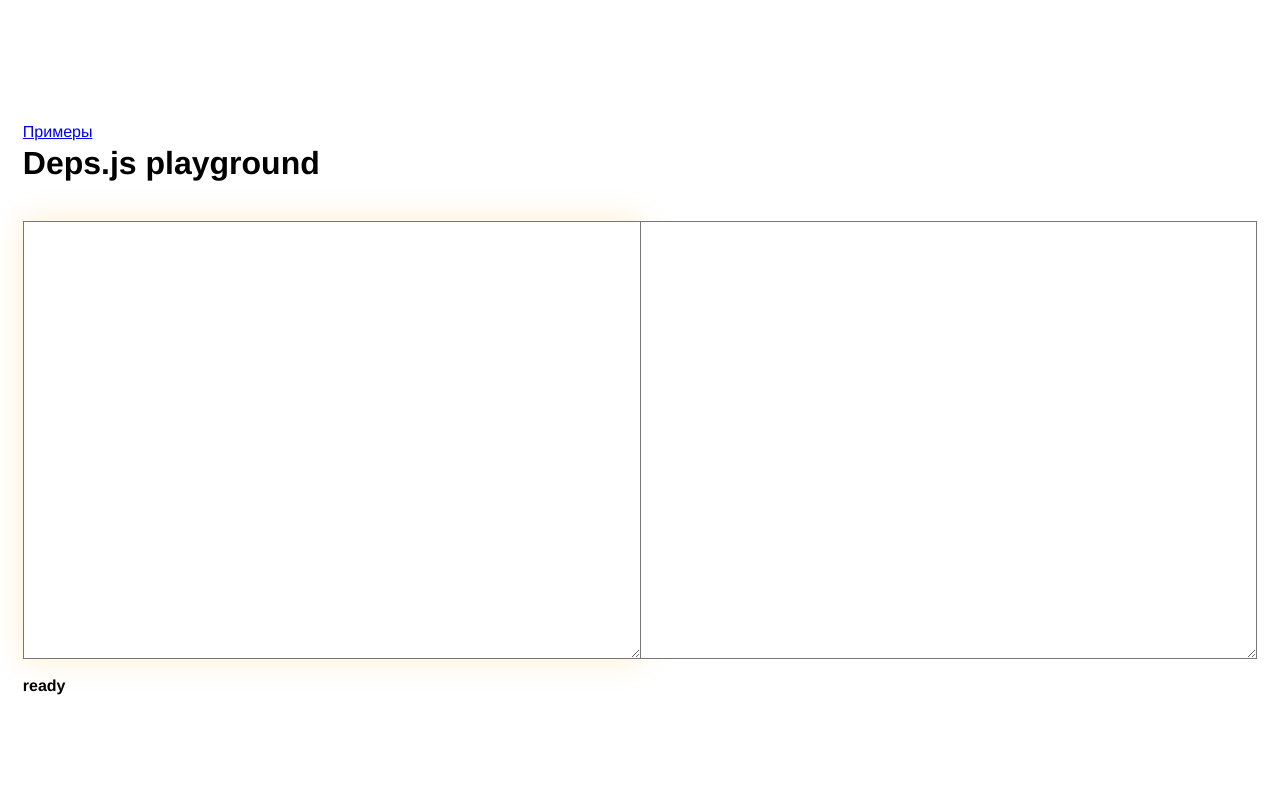
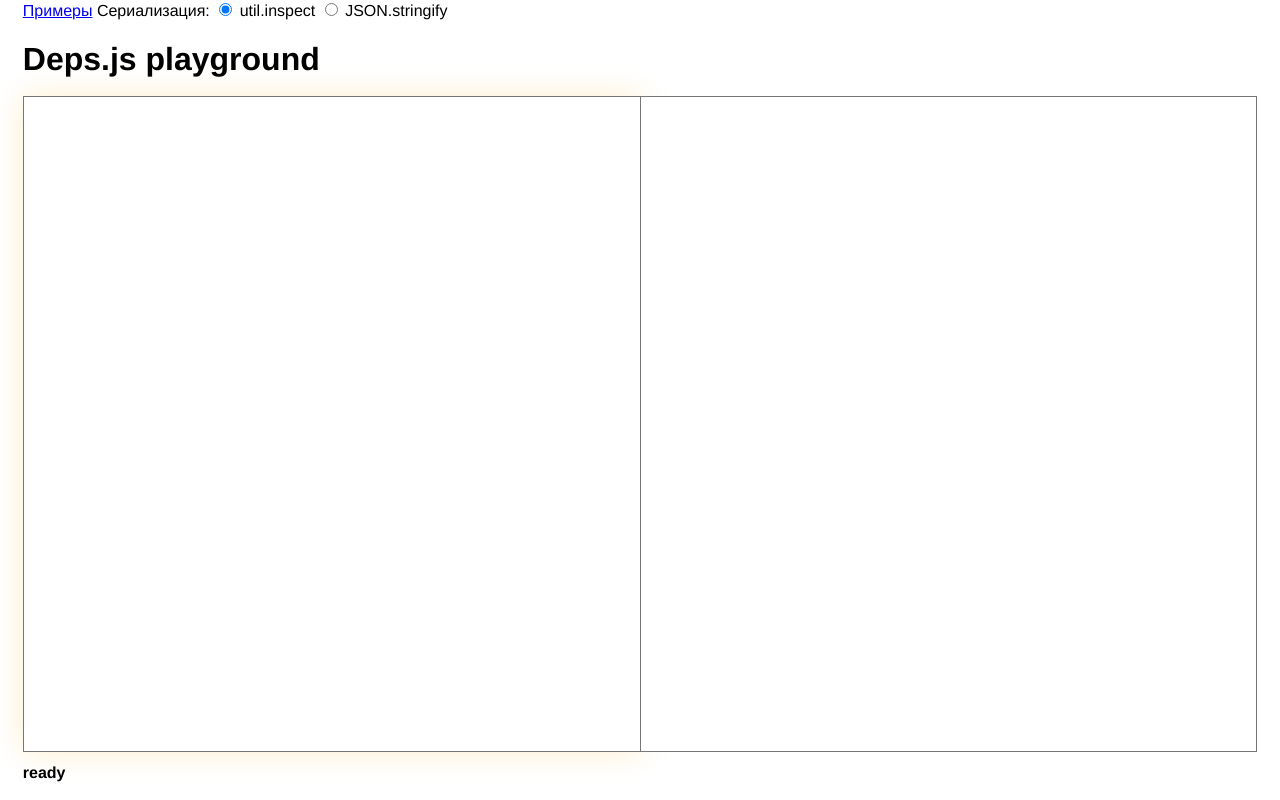
Before and after one commit to bem-kit/deps-demo, a website with bundled scripts: page index.html in a window 1280 px wide. Built offline with nearby package versions, Linux system fonts and the light colour scheme.

Commit message:
Добавил выбор сериализации без кавычек

```diff
--- a/index.html
+++ b/index.html
@@ -34,21 +34,24 @@
     }
 
     body > * {
-        margin-top: calc(10px + 1vh);
+        margin-bottom: calc(10px + 1vh);
     }
 
     main {
         display: flex;
+        height: 100%;
+        padding-bottom: 2em;
     }
 
     textarea {
         flex-basis: 50%;
-        height: 50vh;
+        height: 100%;
         padding: 1em;
 
         letter-spacing: .1em;
         font-family: Consolas, Monaco, 'Source Code Pro', 'Roboto Mono', 'Droid Sans Mono', 'Courier New', Courier, monospace;
         font-size: 18px;
+        resize: none;
     }
 
     textarea + textarea {
@@ -58,6 +61,10 @@
     textarea:focus {
         outline: none;
         box-shadow: 0 0 30px rgba(255, 165, 0, 0.2);
+    }
+
+    h1 {
+        margin-bottom: 0;
     }
 
     .status {
@@ -78,7 +85,7 @@
         background: rgba(255, 173, 47, 0.01);
     }
 
-    .over-link { position: absolute; }
+    /* .over-link { position: absolute; } */
 
     ._hidden {display: none;}
 
@@ -97,7 +104,12 @@
 
 <body>
     <div class="main">
-        <a href="/examples" class="over-link examples-link">Примеры</a>
+        <div>
+            <a href="/examples" class="over-link examples-link">Примеры</a>
+            <span>Сериализация: </span>
+            <label><input id="stringify-inspect" checked type="radio" name="stringify" value="inspect"> util.inspect</label>
+            <label><input id="stringify-json" type="radio" name="stringify" value="json"> JSON.stringify</label>
+        </div>
         <h1>Deps.js playground</h1>
     </div>
     <main class="main">
--- a/index.js
+++ b/index.js
@@ -1,15 +1,30 @@
-const bemdecl = require('bem-decl/lib/normalize')
+const declNormalize = require('bem-decl/lib/normalize2')
 const nodeEval = require('node-eval')
-// const util = require('util')
-const stringify = json => JSON.stringify(json, null, 4) // util.inspect { depth: null, maxArrayLength: null }
+const inspect = require('util').inspect
 const $ = selector => document.querySelector(selector)
 const $$ = selector => Array.from(document.querySelectorAll(selector))
 const omit = require('lodash/omit')
+
+let stringify;
+const stringifiers = {
+    json: json => JSON.stringify(json, null, 4),
+    inspect: json => inspect(json, { depth: null, maxArrayLength: null }),
+};
+const syncStringifier = what => {
+    if (what) {
+        localStorage.setItem('stringifier', what);
+    } else {
+        what = localStorage.getItem('stringifier');
+    }
+    stringify = stringifiers[what] || stringifiers.inspect;
+};
 
 const $status = $('.status')
 const $input = document.getElementById('input')
 const $output = document.getElementById('output')
 const $examples = $('.examples')
+const $stringifierInspect = $('#stringify-inspect')
+const $stringifierJson = $('#stringify-json')
 
 const log = args => ($status.innerHTML = args.toString(), $status.classList.remove('_ok'), $status.classList.remove('_error'))
 const error = args => ($status.innerHTML = args.toString(), $status.classList.remove('_ok'), $status.classList.add('_error'))
@@ -19,11 +34,16 @@
 const output = val => {$output.value = val; onOutput(val)}
 const onInput = () => {
     try {
-        const builtDeps = bemdecl(nodeEval(`(${$input.value})`))
-        const builtDeps_ = builtDeps.map(item => Object.assign({}, item.entity, omit(item, 'entity')))
-        output(stringify(builtDeps_))
+        const builtDeps = declNormalize(nodeEval(input.value.trim()[0] === '{' ? `(${$input.value})` : input.value))
+        const builtDeps_ = builtDeps.map(item => Object.assign({}, item.entity, omit(item, 'entity')));
+        builtDeps_.forEach(item => (item.tech || (delete item.tech)));
+        output(stringify(builtDeps_));
     } catch(e) {console.error(e);}
 }
+
+$stringifierJson.checked = localStorage.getItem('stringifier') === 'json'
+$stringifierInspect.checked = !$stringifierJson.checked
+syncStringifier()
 
 $input.value = localStorage.getItem('input')
 onInput()
@@ -38,6 +58,8 @@
 }catch(e){console.error('wtf', e);}
 
 $input.addEventListener('input', onInput)
+$stringifierInspect.addEventListener('change', () => (syncStringifier('inspect'), onInput()))
+$stringifierJson.addEventListener('change', () => (syncStringifier('json'), onInput()))
 
 const onExitExamples = () => {
     $examples.classList.add('_hidden');
@@ -59,6 +81,7 @@
 $$('a').forEach(a => a.onclick = e => {e.preventDefault(); go(new URL(e.target.href).pathname, e.target); return false})
 
 const initPage = () => {
+
     go(location.hash.replace('#!',''))
 }
 
--- a/package.json
+++ b/package.json
@@ -5,7 +5,7 @@
   "author": "Alexander Mekhonoshin (invntrm) <invntrm@yandex-team.ru>",
   "license": "MIT",
   "dependencies": {
-    "bem-decl": "git+https://github.com/bem-kit/bem-decl.git#0.4.0-a",
+    "bem-decl": "^0.3.0",
     "browserify": "^13.1.1",
     "lodash": "^4.17.2",
     "node-eval": "^1.1.0"
```
